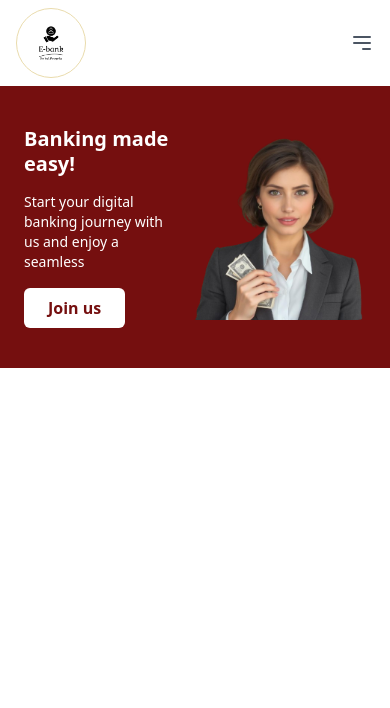
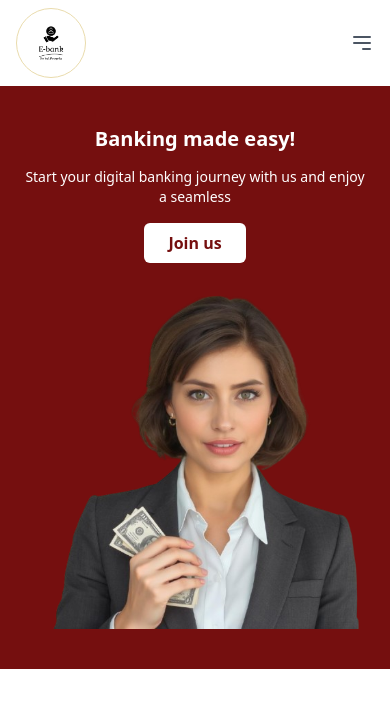
Before and after one commit to Bz14/E-bank, a Next.js app in the folder Frontend/e-bank/: page /home/components/hero_section in a window 390 px wide. Shown: the top 708 px of the page. Built offline with nearby package versions, Linux system fonts and the light colour scheme.

Commit message:
Framer motion added for hero section.

```diff
--- a/Frontend/e-bank/package.json
+++ b/Frontend/e-bank/package.json
@@ -11,6 +11,7 @@
   "dependencies": {
     "@next/font": "^14.2.15",
     "e-bank": "file:",
+    "framer-motion": "^11.11.11",
     "next": "15.0.2",
     "react": "19.0.0-rc-02c0e824-20241028",
     "react-dom": "19.0.0-rc-02c0e824-20241028",
--- a/Frontend/e-bank/src/app/home/components/hero_section/page.tsx
+++ b/Frontend/e-bank/src/app/home/components/hero_section/page.tsx
@@ -1,22 +1,38 @@
+"use client";
 import Image from "next/image";
 import heroImage from "../../../assets/img0.png";
+import { motion } from "framer-motion";
 
 const HeroSection = () => {
   return (
     <div className="hero-section bg-mainRed text-white py-10 md:py-16 px-6 md:px-12">
-      <div className="max-w-2xl md:max-w-6xl mx-auto flex flex-row items-center justify-center md:justify-between">
-        <div className="hero-content space-y-4 md:w-1/2">
+      <div className="max-w-2xl md:max-w-6xl mx-auto flex flex-col md:flex-row items-center md:justify-between space-y-6 md:space-y-0">
+        <motion.div
+          className="hero-content space-y-4 md:w-1/2 text-center md:text-left"
+          initial={{ opacity: 0, y: 50 }}
+          animate={{ opacity: 1, y: 0 }}
+          transition={{ duration: 1, ease: "easeOut" }}
+        >
           <h1 className="text-xl md:text-6xl font-bold leading-tight">
             Banking made easy!
           </h1>
           <p className="text-sm md:text-xl">
             Start your digital banking journey with us and enjoy a seamless
           </p>
-          <button className="btn bg-white text-mainRed hover:bg-gray-200 px-6 py-2 rounded-md font-semibold">
+          <motion.button
+            className="btn bg-white text-mainRed hover:bg-gray-200 px-6 py-2 rounded-md font-semibold"
+            whileHover={{ scale: 1.05 }}
+            whileTap={{ scale: 0.95 }}
+          >
             Join us
-          </button>
-        </div>
-        <div className="mt-0 md:w-1/2 flex justify-center md:justify-end">
+          </motion.button>
+        </motion.div>
+        <motion.div
+          className="mt-0 md:w-1/2 flex justify-center md:justify-end"
+          initial={{ opacity: 0, scale: 0.9 }}
+          animate={{ opacity: 1, scale: 1 }}
+          transition={{ duration: 1, delay: 0.3, ease: "easeOut" }}
+        >
           <Image
             src={heroImage}
             alt="hero"
@@ -24,7 +40,7 @@ const HeroSection = () => {
             height={400}
             className="object-cover rounded-lg"
           />
-        </div>
+        </motion.div>
       </div>
     </div>
   );
--- a/Frontend/e-bank/src/app/home/page.tsx
+++ b/Frontend/e-bank/src/app/home/page.tsx
@@ -1,3 +1,4 @@
+"use client";
 import HeroSection from "./components/hero_section/page";
 import FeaturesOverview from "./components/features/page";
 
```
Also changed, not shown: 1 other file (tests, documents, lock files or other folders).
